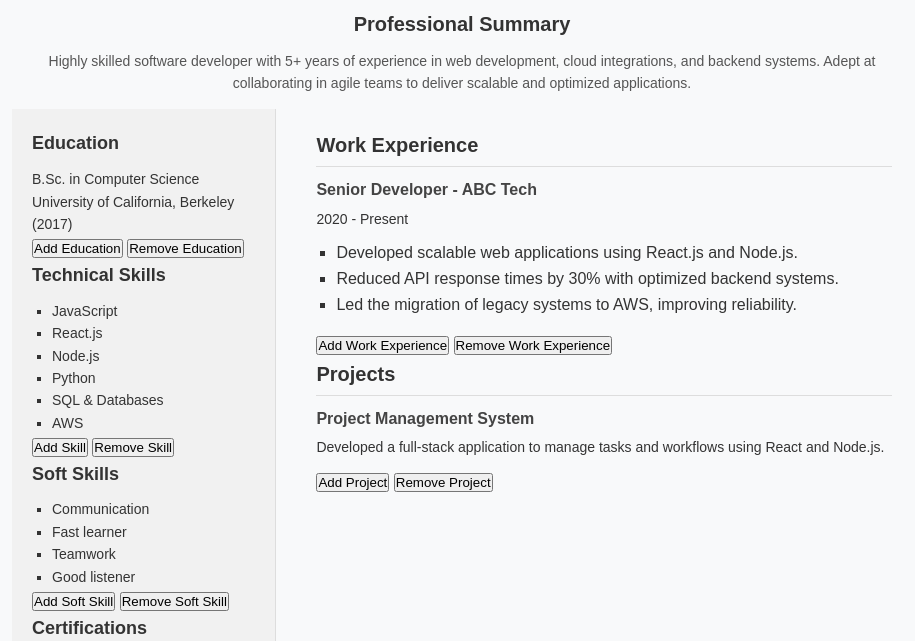
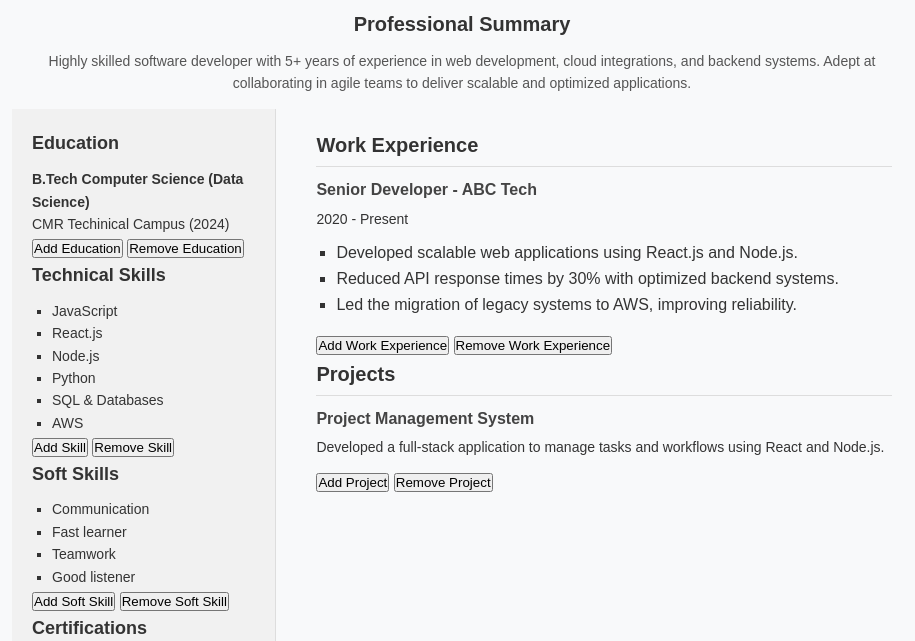
Before and after one commit to techstreak/resume-maker, a plain HTML site: page resumemaker.html in a window 1280 px wide. Shown: the part 159-800 px from the top of the page, without its empty margins (178-1093 px from the left). Drawn offline with Linux system fonts and the light colour scheme.

Commit message:
Update resumemaker.html

```diff
--- a/resumemaker.html
+++ b/resumemaker.html
@@ -235,8 +235,8 @@
             <h2>Education</h2>
             <div id="education-section">
                 <div class="education" contenteditable="true">
-                    <p>B.Sc. in Computer Science</p>
-                    <p>University of California, Berkeley (2017)</p>
+                    <b><p>B.Tech Computer Science (Data Science) </p></b>
+                    <p>CMR Techinical Campus (2024)</p>
                 </div>
             </div>
             <button onclick="addEducation()">Add Education</button>
```
